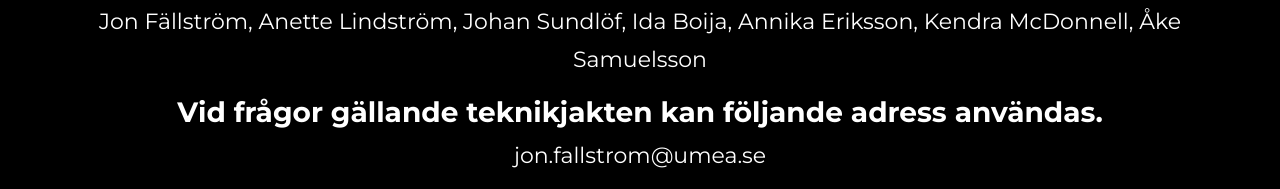
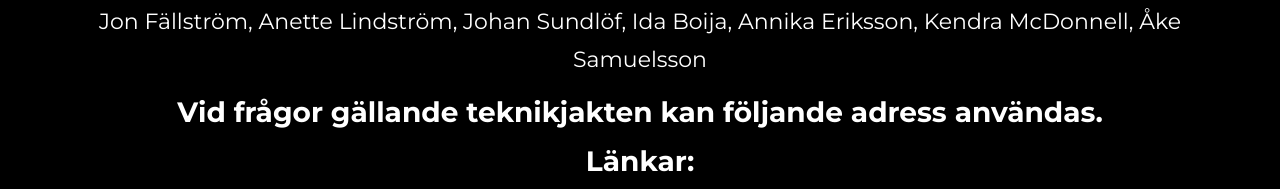
Before and after one commit to johansundlof/Teknikjakten-VR, a plain HTML site: page omoss.html in a window 1280 px wide. Shown: the part 1393-1582 px from the top of the page. Drawn offline with Linux system fonts and the light colour scheme; a web font is replaced by a local one.

Commit message:
Update omoss.html

```diff
--- a/omoss.html
+++ b/omoss.html
@@ -102,7 +102,7 @@
           <p>Jon Fällström, Anette Lindström, Johan Sundlöf, Ida Boija, Annika Eriksson, Kendra McDonnell, Åke Samuelsson
 
           <h3>Vid frågor gällande teknikjakten kan följande adress användas.</h3>
-         <p>jon.fallstrom@umea.se</p>
+         <p></p>
 
 
 
```
